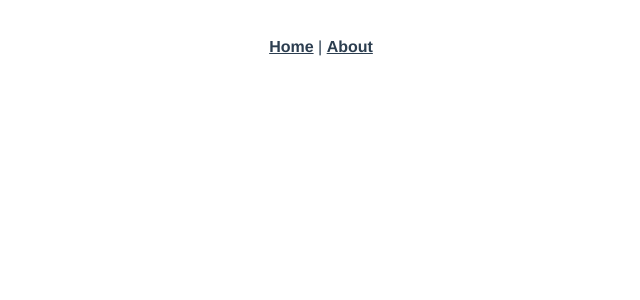
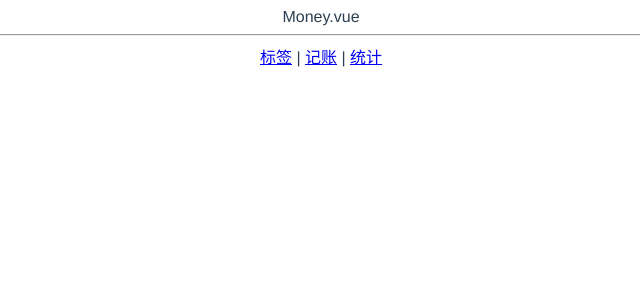
Before and after one commit to gaozheng2/money, a Vue app: page /#/money in a window 1280 px wide. Shown: the top 300 px of the page, without its empty margins (319-959 px from the left). Built offline with nearby package versions, Linux system fonts and the light colour scheme.

Commit message:
添加导航栏

```diff
--- a/src/App.vue
+++ b/src/App.vue
@@ -1,10 +1,14 @@
 <template>
   <div id="app">
-    <div id="nav">
-      <router-link to="/">Home</router-link> |
-      <router-link to="/about">About</router-link>
+    <router-view/>
+    <hr/>
+    <div>
+      <router-link to="/labels">标签</router-link>
+      |
+      <router-link to="/money">记账</router-link>
+      |
+      <router-link to="/statistics">统计</router-link>
     </div>
-    <router-view/>
   </div>
 </template>
 
--- a/src/router/index.ts
+++ b/src/router/index.ts
@@ -1,27 +1,35 @@
-import Vue from 'vue'
-import VueRouter, { RouteConfig } from 'vue-router'
-import Home from '../views/Home.vue'
+import Vue from 'vue';
+import VueRouter, {RouteConfig} from 'vue-router';
+import Money from '@/views/Money.vue';
+import Labels from '@/views/Labels.vue';
+import Statistics from '@/views/Statistics.vue';
 
-Vue.use(VueRouter)
+Vue.use(VueRouter);
 
 const routes: Array<RouteConfig> = [
   {
     path: '/',
-    name: 'Home',
-    component: Home
+    redirect: '/money'
   },
   {
-    path: '/about',
-    name: 'About',
-    // route level code-splitting
-    // this generates a separate chunk (about.[hash].js) for this route
-    // which is lazy-loaded when the route is visited.
-    component: () => import(/* webpackChunkName: "about" */ '../views/About.vue')
+    path: '/money',
+    component: Money
+  },
+  {
+    path: '/labels',
+    component: Labels
+  },
+  {
+    path: '/statistics',
+    component: Statistics
   }
-]
+  // {
+  //   component: () => import(/* webpackChunkName: "about" */ '../views/About.vue')
+  // }
+];
 
 const router = new VueRouter({
   routes
-})
+});
 
-export default router
+export default router;
--- a/src/views/About.vue
+++ /dev/null
@@ -1,5 +0,0 @@
-<template>
-  <div class="about">
-    <h1>This is an about page</h1>
-  </div>
-</template>
--- a/src/views/Home.vue
+++ /dev/null
@@ -1,18 +0,0 @@
-<template>
-  <div class="home">
-    <img alt="Vue logo" src="../assets/logo.png">
-    <HelloWorld msg="Welcome to Your Vue.js + TypeScript App"/>
-  </div>
-</template>
-
-<script lang="ts">
-import { Component, Vue } from 'vue-property-decorator';
-import HelloWorld from '@/components/HelloWorld.vue'; // @ is an alias to /src
-
-@Component({
-  components: {
-    HelloWorld,
-  },
-})
-export default class Home extends Vue {}
-</script>
--- /dev/null
+++ b/src/views/Labels.vue
@@ -0,0 +1,15 @@
+<template>
+  <div>
+    Labels.vue
+  </div>
+</template>
+
+<script lang='ts'>
+export default {
+  name: 'Labels'
+};
+</script>
+
+<style lang='sass' scoped>
+
+</style>
--- /dev/null
+++ b/src/views/Money.vue
@@ -0,0 +1,15 @@
+<template>
+  <div>
+    Money.vue
+  </div>
+</template>
+
+<script lang='ts'>
+export default {
+  name: 'money'
+};
+</script>
+
+<style lang='sass' scoped>
+
+</style>
--- /dev/null
+++ b/src/views/Statistics.vue
@@ -0,0 +1,15 @@
+<template>
+  <div>
+    Statistacs.vue
+  </div>
+</template>
+
+<script lang='ts'>
+export default {
+  name: 'statistics'
+};
+</script>
+
+<style lang='sass' scoped>
+
+</style>
```
